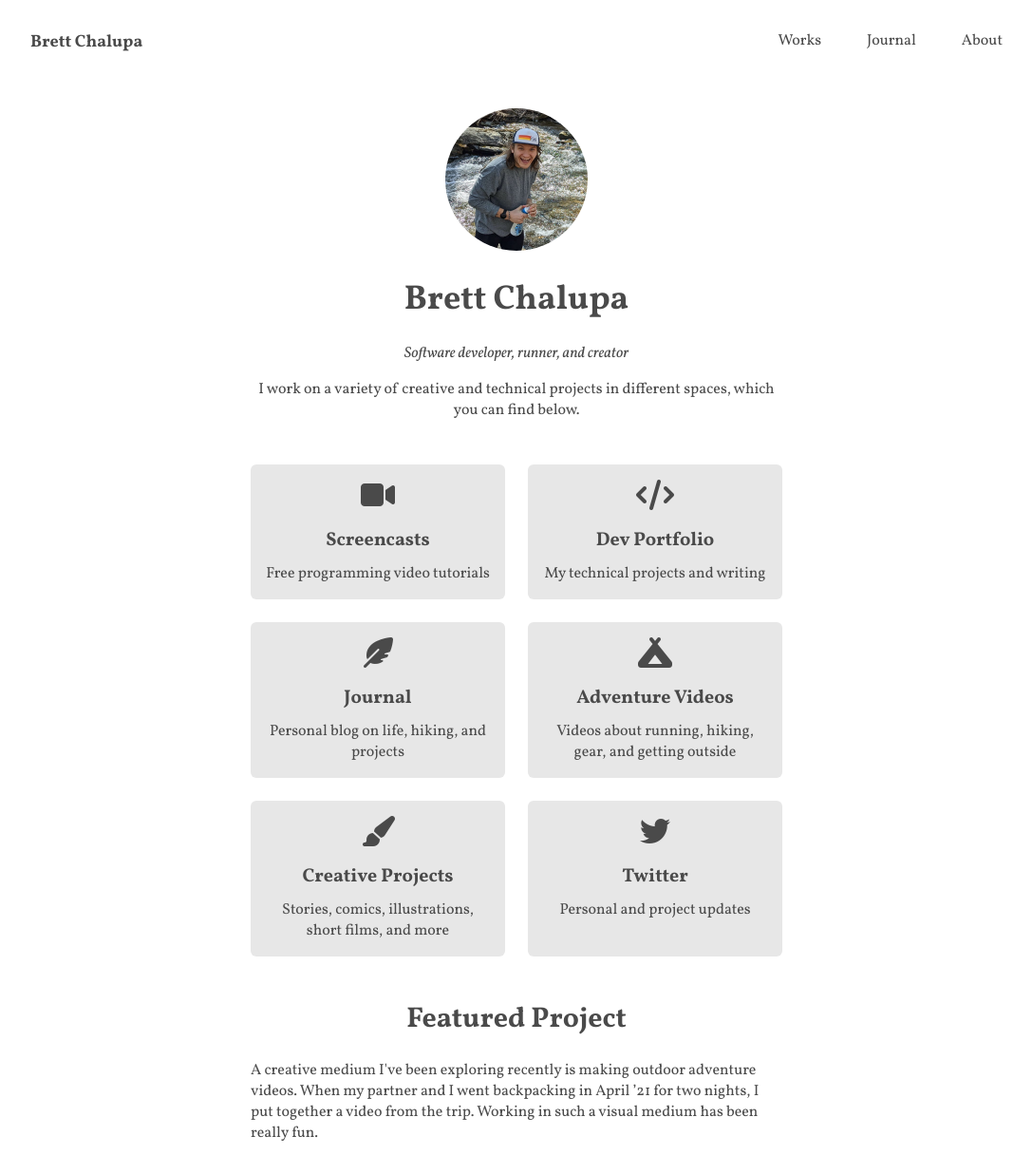
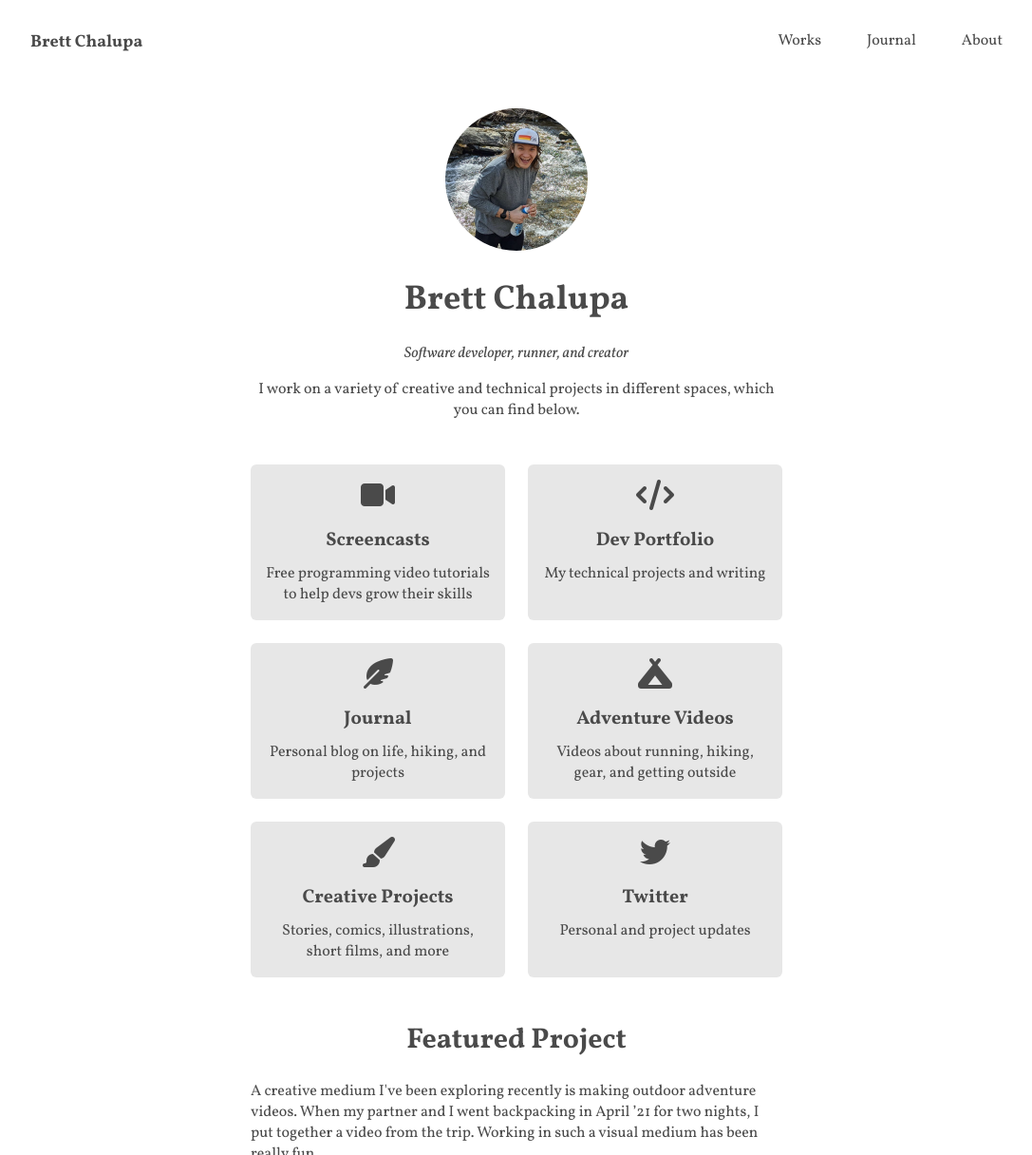
Before and after one commit to brettchalupa/brettchalupa.github.io, a Jekyll site: the page built from index.html, in a window 1280 px wide, cut to the strip 0-1216 px from the top of the page. Shown: the whole strip at 95% size, without its empty margins (96-1183 px from the left). Built offline with Jekyll 4.4.1, drawn with Linux system fonts in a browser that asks for light colours; nearby versions of some CDN libraries.

Commit message:
Refine home page text

```diff
--- a/index.html
+++ b/index.html
@@ -19,7 +19,7 @@ layout: default
 
         <h2>Screencasts</h2>
 
-        <p>Free programming video tutorials</p>
+        <p>Free programming video tutorials to help devs grow their skills</p>
       </a>
 
       <a class="grid__item" href="https://code.brettchalupa.com">
```
